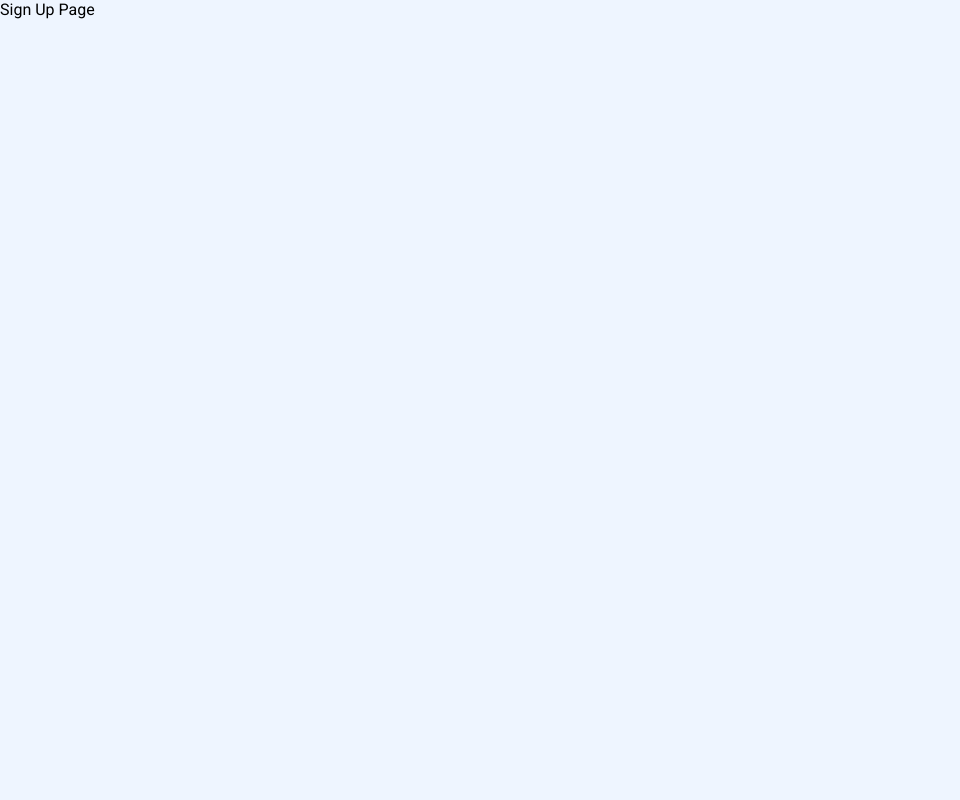
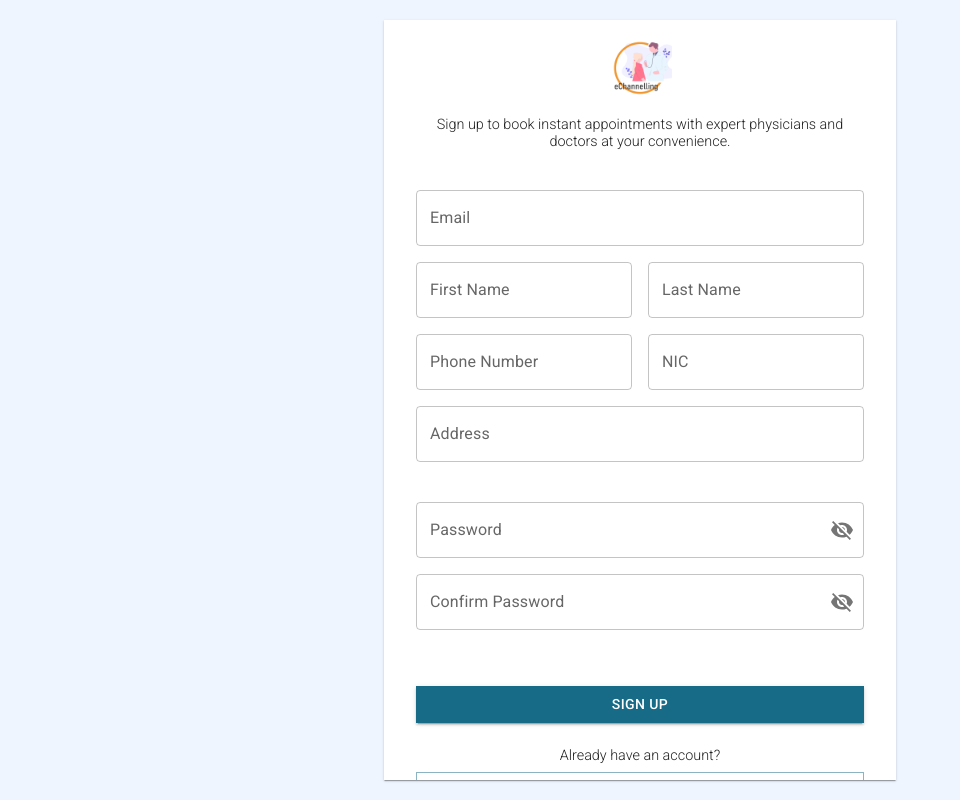
Before and after one commit to asitha-navaratne/e-channelling-system, a React (Vite) app in the folder frontend/: page /signup in a window 1280 px wide. Shown: the whole page, without its empty margins (0-960 px from the left). Built offline with nearby package versions, Linux system fonts and the light colour scheme.

Commit message:
Sign up page layout complete

```diff
--- /dev/null
+++ b/frontend/src/components/SignUpForm/SignUpForm.module.scss
@@ -0,0 +1,35 @@
+.sign-up-form {
+  width: 40vw;
+  overflow-y: auto;
+  font-size: 0.9rem;
+  font-weight: 100;
+
+  &__logo {
+    margin: 2vh auto;
+    height: 8vh;
+  }
+
+  &__intro-text {
+    text-align: center;
+  }
+
+  &__textfield {
+    width: 100%;
+  }
+
+  &__help-text {
+    margin: 3vh auto 1vh;
+  }
+}
+
+@media (max-width: 600px) {
+  .sign-up-form {
+    width: 100vw;
+  }
+}
+
+@media (min-width: 600px) and (orientation: portrait) {
+  .sign-up-form {
+    width: 70vw;
+  }
+}
--- /dev/null
+++ b/frontend/src/components/SignUpForm/SignUpForm.tsx
@@ -0,0 +1,127 @@
+import { useState } from "react";
+import { Form } from "react-router-dom";
+import { Button, IconButton, Stack, TextField } from "@mui/material";
+import VisibilityIcon from "@mui/icons-material/Visibility";
+import VisibilityOffIcon from "@mui/icons-material/VisibilityOff";
+
+import styles from "./SignUpForm.module.scss";
+import logo from "../../assets/logo.png";
+
+import SignUpPayloadType from "../../types/SignUpPayloadType";
+
+const SignUpForm = () => {
+  const [userDetails, setUserDetails] = useState<SignUpPayloadType>({
+    email: "",
+    title: "",
+    firstName: "",
+    lastName: "",
+    phoneNumber: "",
+    nic: "",
+    address: "",
+    password: "",
+    confirmPassword: "",
+  });
+  const [isPasswordShown, setIsPasswordShown] = useState<boolean>(false);
+  const [isConfirmPasswordShown, setIsConfirmPasswordShown] =
+    useState<boolean>(false);
+
+  const toggleShowPassword = function (): void {
+    setIsPasswordShown((prev) => !prev);
+  };
+
+  const toggleShowConfirmPassword = function (): void {
+    setIsConfirmPasswordShown((prev) => !prev);
+  };
+
+  return (
+    <Form className={styles["sign-up-form"]}>
+      <Stack paddingX={4}>
+        <img src={logo} className={styles["sign-up-form__logo"]} />
+        <p className={styles["sign-up-form__intro-text"]}>
+          Sign up to book instant appointments with expert physicians and
+          doctors at your convenience.
+        </p>
+        <TextField label="Email" type="text" name="email" sx={{ mt: 5 }} />
+        <Stack
+          direction={{ xs: "column", sm: "row" }}
+          justifyContent="space-between"
+          spacing={2}
+          sx={{ mb: "2vh" }}
+        >
+          <TextField
+            label="First Name"
+            type="text"
+            name="firstName"
+            className={styles["sign-up-form__textfield"]}
+          />
+          <TextField
+            label="Last Name"
+            type="text"
+            name="lastName"
+            className={styles["sign-up-form__textfield"]}
+          />
+        </Stack>
+        <Stack
+          direction={{ xs: "column", sm: "row" }}
+          justifyContent="space-between"
+          spacing={2}
+          sx={{ mb: "2vh" }}
+        >
+          <TextField
+            label="Phone Number"
+            type="text"
+            name="phoneNumber"
+            className={styles["sign-up-form__textfield"]}
+          />
+          <TextField
+            label="NIC"
+            type="text"
+            name="nic"
+            className={styles["sign-up-form__textfield"]}
+          />
+        </Stack>
+        <TextField label="Address" type="text" name="address" />
+        <TextField
+          label="Password"
+          type={isPasswordShown ? "text" : "password"}
+          name="password"
+          InputProps={{
+            endAdornment: (
+              <IconButton edge="end" onClick={toggleShowPassword}>
+                {isPasswordShown ? <VisibilityIcon /> : <VisibilityOffIcon />}
+              </IconButton>
+            ),
+          }}
+          sx={{ mt: 3 }}
+        />
+        <TextField
+          label="Confirm Password"
+          type={isConfirmPasswordShown ? "text" : "password"}
+          name="confirmPassword"
+          InputProps={{
+            endAdornment: (
+              <IconButton edge="end" onClick={toggleShowConfirmPassword}>
+                {isConfirmPasswordShown ? (
+                  <VisibilityIcon />
+                ) : (
+                  <VisibilityOffIcon />
+                )}
+              </IconButton>
+            ),
+          }}
+        />
+        <Button variant="contained" type="submit" sx={{ mt: 5 }}>
+          Sign Up
+        </Button>
+        <p className={styles["sign-up-form__help-text"]}>
+          Already have an account?
+        </p>
+        <Button variant="outlined" sx={{ mb: 5 }}>
+          Log In
+        </Button>
+      </Stack>
+    </Form>
+  );
+};
+
+export default SignUpForm;
--- /dev/null
+++ b/frontend/src/types/SignUpPayloadType.ts
@@ -0,0 +1,13 @@
+type SignUpPayloadType = {
+  email: string;
+  title: string;
+  firstName: string;
+  lastName: string;
+  phoneNumber: string;
+  nic: string;
+  address: string;
+  password: string;
+  confirmPassword: string;
+};
+
+export default SignUpPayloadType;
--- /dev/null
+++ b/frontend/src/views/SignUpPage/SignUpPage.module.scss
@@ -0,0 +1,19 @@
+.sign-up-page {
+  height: 100vh;
+  display: flex;
+  flex-direction: column;
+
+  &__form-container {
+    margin: auto;
+    height: 95vh;
+    display: flex;
+  }
+}
+
+@media (max-width: 600px) {
+  .sign-up-page {
+    &__form-container {
+      height: 100vh;
+    }
+  }
+}
--- a/frontend/src/views/SignUpPage/SignUpPage.tsx
+++ b/frontend/src/views/SignUpPage/SignUpPage.tsx
@@ -1,7 +1,18 @@
 import { FC } from "react";
+import { Box, Card } from "@mui/material";
+
+import styles from "./SignUpPage.module.scss";
+
+import SignUpForm from "../../components/SignUpForm/SignUpForm";
 
 const SignUpPage: FC = () => {
-  return <div>Sign Up Page</div>;
+  return (
+    <Box className={styles["sign-up-page"]}>
+      <Card className={styles["sign-up-page__form-container"]}>
+        <SignUpForm />
+      </Card>
+    </Box>
+  );
 };
 
 export default SignUpPage;
```
